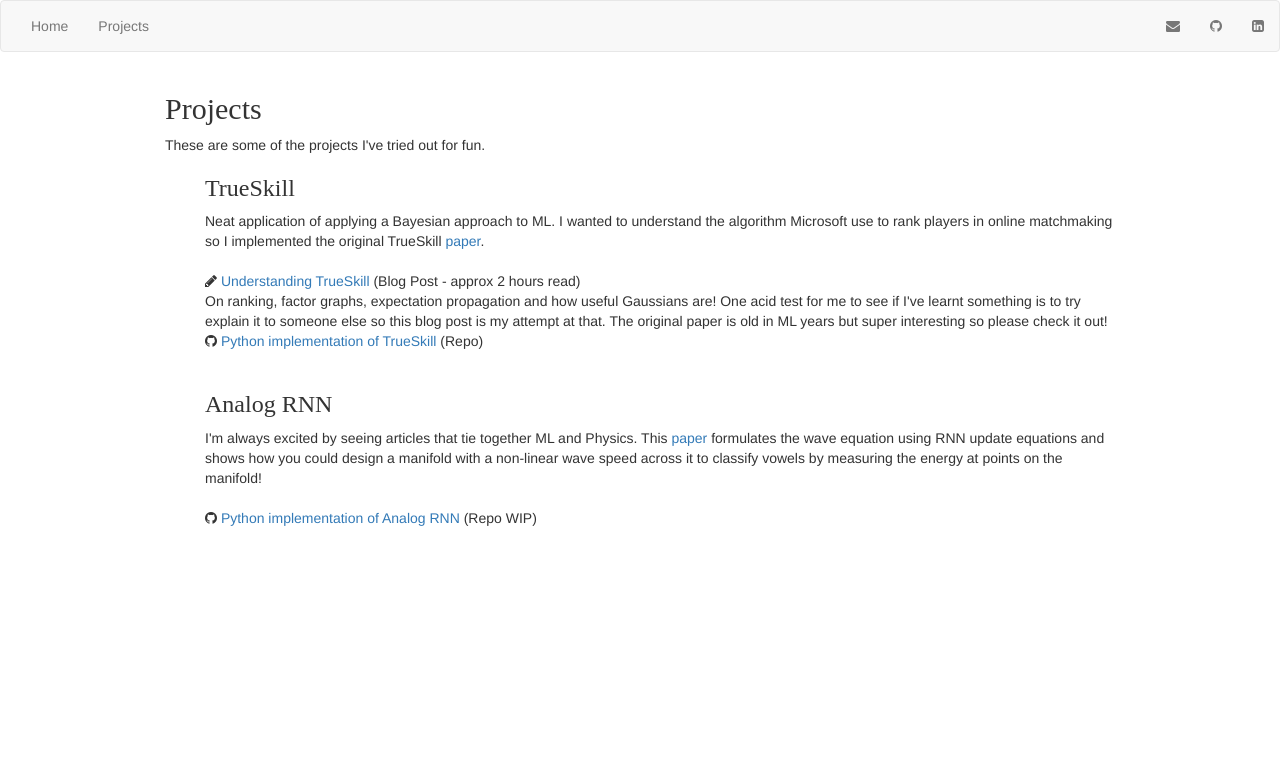
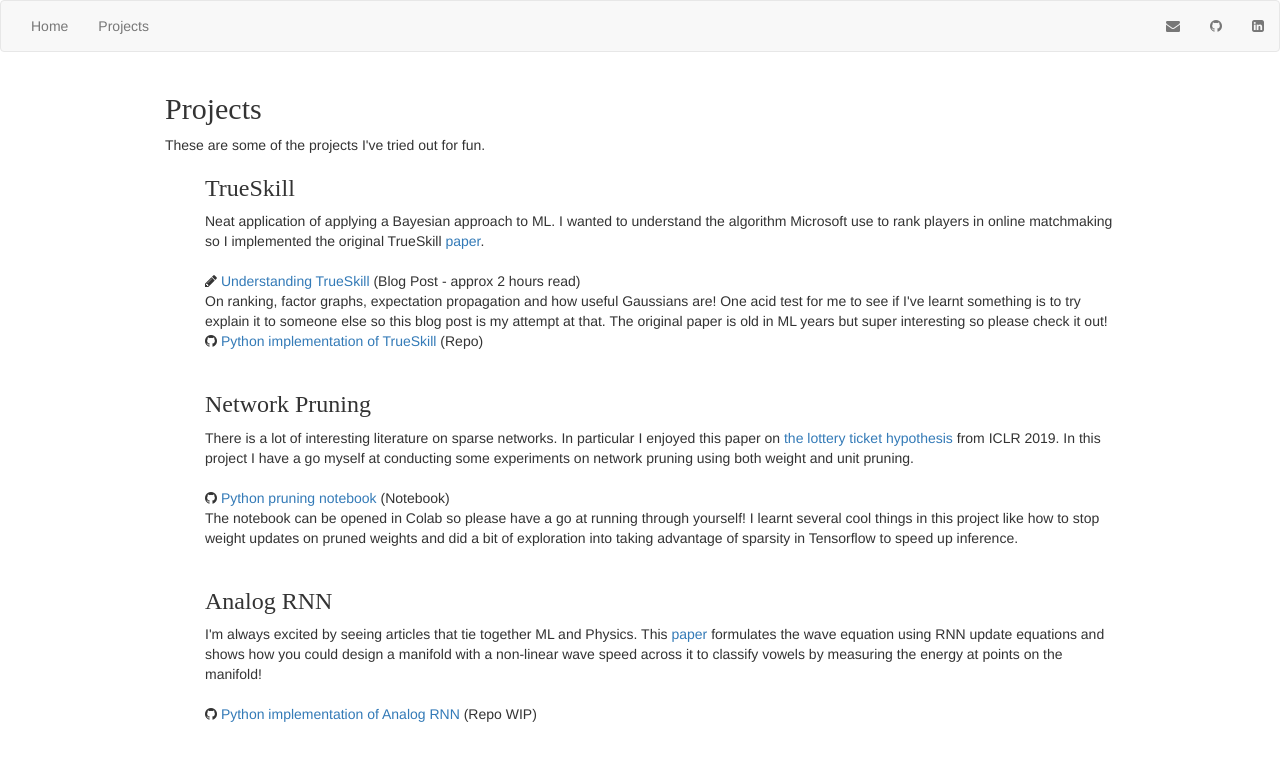
Before and after one commit to Nush395/Nush395.github.io, a Jekyll site: the page built from projects/index.html, in a window 1280 px wide. Shown: the top 761 px of the page. Built offline with Jekyll 4.4.1, drawn with Linux system fonts in a browser that asks for light colours.

Commit message:
Add pruning back in.

```diff
--- a/projects/index.html
+++ b/projects/index.html
@@ -35,6 +35,22 @@
 			(Repo)
 		</li>
 		<br>
+ 		<li>
+ 			<h3>Network Pruning</h3>
+ 			There is a lot of interesting literature on sparse networks. In particular I enjoyed this paper on
+ 			<a href="https://arxiv.org/abs/1803.03635">the lottery ticket hypothesis</a> from ICLR 2019. In this project
+ 			I have a go myself at conducting some experiments on network pruning using both weight and unit pruning.
+ 			<br>
+ 			<br>
+ 			<i class="fa fa-github"></i>
+ 			<a href="https://github.com/Nush395/pruning/blob/master/network_pruning.ipynb">Python pruning notebook</a>
+ 			(Notebook)
+ 			<br>
+ 			The notebook can be opened in Colab so please have a go at running through yourself! I learnt several cool
+ 			things in this project like how to stop weight updates on pruned weights and did a bit of exploration into
+ 			taking advantage of sparsity in Tensorflow to speed up inference.
+ 		</li>
+ 		<br>
 		<li>
 		<h3>
 			Analog RNN
```
